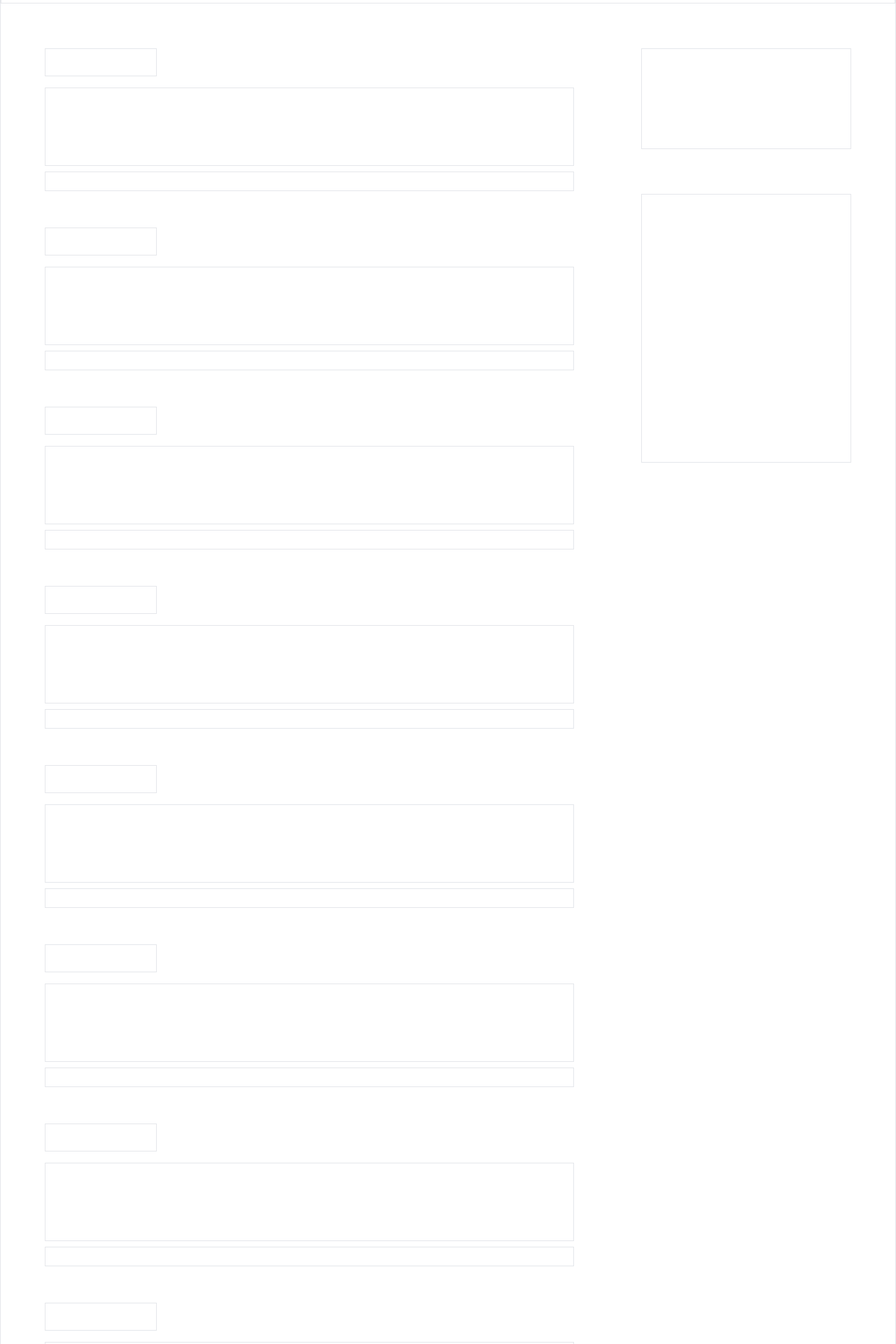
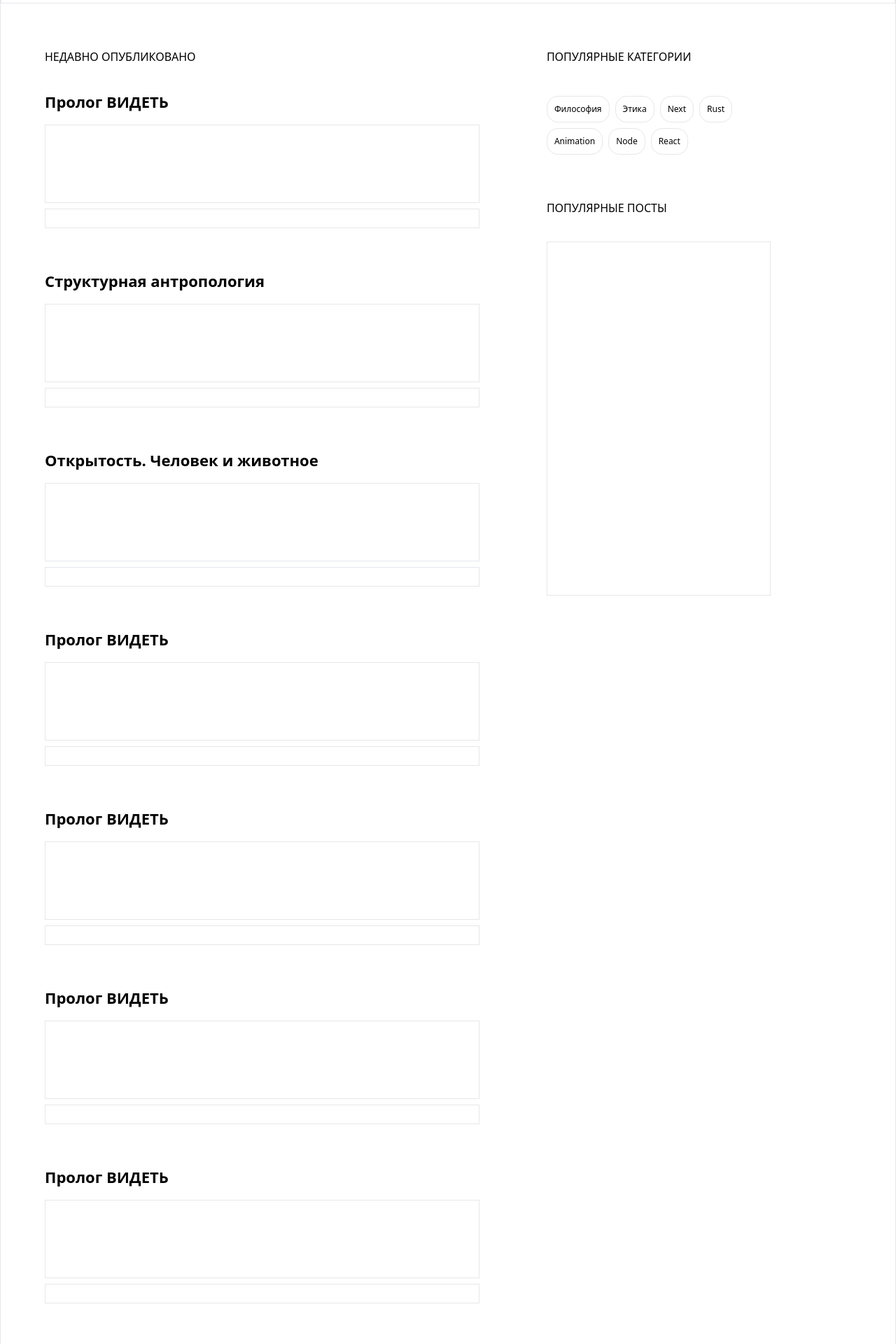
Before and after one commit to MiCkEyZzZ/mfz, a Next.js app: page / in a window 1280 px wide. Shown: the part 380-2300 px from the top of the page at 70% size. Built offline with nearby package versions, Linux system fonts and the light colour scheme.

Commit message:
добавил категории

```diff
--- a/app/page.tsx
+++ b/app/page.tsx
@@ -1,3 +1,5 @@
+import Link from 'next/link'
+
 import information from 'lib/information'
 
 export const metadata = {
@@ -18,191 +20,238 @@ export default function HomePage() {
     <section className='flex flex-col'>
       <div className='grid grid-flow-row-1 md:grid-flow-row-3 md:grid-flow-col md:gap-x-24 gap-y-12 md:gap-y-16 w-full items-start pt-16'>
         <div className='w-full col-span-2 row-span-3'>
+          <h2 className='text-base uppercase mb-9'>Недавно опубликовано</h2>
           <ul className='flex flex-col w-full'>
             <li className='w-full h-52'>
               <article className='text-black'>
-                <a href='#' className='flex flex-col'>
-                  <h3 className='w-40 h-10 border'></h3>
+                <Link href='#' className='flex flex-col'>
+                  <h3 className='text-md font-bold'>Пролог ВИДЕТЬ</h3>
                   <p className='w-full h-28 mt-4 border'></p>
                   <div className='w-full h-7 mt-2 border'></div>
-                </a>
+                </Link>
               </article>
             </li>
             <li className='w-full h-52 mt-12'>
               <article className='text-black'>
-                <a href='#' className='flex flex-col'>
-                  <h3 className='w-40 h-10 border'></h3>
+                <Link href='#' className='flex flex-col'>
+                  <h3 className='text-md font-bold'>
+                    Структурная антропология
+                  </h3>
                   <p className='w-full h-28 mt-4 border'></p>
                   <div className='w-full h-7 mt-2 border'></div>
-                </a>
+                </Link>
               </article>
             </li>
             <li className='w-full h-52 mt-12'>
               <article className='text-black'>
-                <a href='#' className='flex flex-col'>
-                  <h3 className='w-40 h-10 border'></h3>
+                <Link href='#' className='flex flex-col'>
+                  <h3 className='text-md font-bold'>
+                    Открытость. Человек и животное
+                  </h3>
                   <p className='w-full h-28 mt-4 border'></p>
                   <div className='w-full h-7 mt-2 border'></div>
-                </a>
+                </Link>
               </article>
             </li>
             <li className='w-full h-52 mt-12'>
               <article className='text-black'>
-                <a href='#' className='flex flex-col'>
-                  <h3 className='w-40 h-10 border'></h3>
+                <Link href='#' className='flex flex-col'>
+                  <h3 className='text-md font-bold'>Пролог ВИДЕТЬ</h3>
                   <p className='w-full h-28 mt-4 border'></p>
                   <div className='w-full h-7 mt-2 border'></div>
-                </a>
+                </Link>
               </article>
             </li>
             <li className='w-full h-52 mt-12'>
               <article className='text-black'>
-                <a href='#' className='flex flex-col'>
-                  <h3 className='w-40 h-10 border'></h3>
+                <Link href='#' className='flex flex-col'>
+                  <h3 className='text-md font-bold'>Пролог ВИДЕТЬ</h3>
                   <p className='w-full h-28 mt-4 border'></p>
                   <div className='w-full h-7 mt-2 border'></div>
-                </a>
+                </Link>
               </article>
             </li>
             <li className='w-full h-52 mt-12'>
               <article className='text-black'>
-                <a href='#' className='flex flex-col'>
-                  <h3 className='w-40 h-10 border'></h3>
+                <Link href='#' className='flex flex-col'>
+                  <h3 className='text-md font-bold'>Пролог ВИДЕТЬ</h3>
                   <p className='w-full h-28 mt-4 border'></p>
                   <div className='w-full h-7 mt-2 border'></div>
-                </a>
+                </Link>
               </article>
             </li>
             <li className='w-full h-52 mt-12'>
               <article className='text-black'>
-                <a href='#' className='flex flex-col'>
-                  <h3 className='w-40 h-10 border'></h3>
+                <Link href='#' className='flex flex-col'>
+                  <h3 className='text-md font-bold'>Пролог ВИДЕТЬ</h3>
                   <p className='w-full h-28 mt-4 border'></p>
                   <div className='w-full h-7 mt-2 border'></div>
-                </a>
+                </Link>
               </article>
             </li>
             <li className='w-full h-52 mt-12'>
               <article className='text-black'>
-                <a href='#' className='flex flex-col'>
-                  <h3 className='w-40 h-10 border'></h3>
+                <Link href='#' className='flex flex-col'>
+                  <h3 className='text-md font-bold'>Пролог ВИДЕТЬ</h3>
                   <p className='w-full h-28 mt-4 border'></p>
                   <div className='w-full h-7 mt-2 border'></div>
-                </a>
+                </Link>
               </article>
             </li>
             <li className='w-full h-52 mt-12'>
               <article className='text-black'>
-                <a href='#' className='flex flex-col'>
-                  <h3 className='w-40 h-10 border'></h3>
+                <Link href='#' className='flex flex-col'>
+                  <h3 className='text-md font-bold'>Пролог ВИДЕТЬ</h3>
                   <p className='w-full h-28 mt-4 border'></p>
                   <div className='w-full h-7 mt-2 border'></div>
-                </a>
+                </Link>
               </article>
             </li>
             <li className='w-full h-52 mt-12'>
               <article className='text-black'>
-                <a href='#' className='flex flex-col'>
-                  <h3 className='w-40 h-10 border'></h3>
+                <Link href='#' className='flex flex-col'>
+                  <h3 className='text-md font-bold'>Пролог ВИДЕТЬ</h3>
                   <p className='w-full h-28 mt-4 border'></p>
                   <div className='w-full h-7 mt-2 border'></div>
-                </a>
+                </Link>
               </article>
             </li>
             <li className='w-full h-52 mt-12'>
               <article className='text-black'>
-                <a href='#' className='flex flex-col'>
-                  <h3 className='w-40 h-10 border'></h3>
+                <Link href='#' className='flex flex-col'>
+                  <h3 className='text-md font-bold'>Пролог ВИДЕТЬ</h3>
                   <p className='w-full h-28 mt-4 border'></p>
                   <div className='w-full h-7 mt-2 border'></div>
-                </a>
+                </Link>
               </article>
             </li>
             <li className='w-full h-52 mt-12'>
               <article className='text-black'>
-                <a href='#' className='flex flex-col'>
-                  <h3 className='w-40 h-10 border'></h3>
+                <Link href='#' className='flex flex-col'>
+                  <h3 className='text-md font-bold'>Пролог ВИДЕТЬ</h3>
                   <p className='w-full h-28 mt-4 border'></p>
                   <div className='w-full h-7 mt-2 border'></div>
-                </a>
+                </Link>
               </article>
             </li>
             <li className='w-full h-52 mt-12'>
               <article className='text-black'>
-                <a href='#' className='flex flex-col'>
-                  <h3 className='w-40 h-10 border'></h3>
+                <Link href='#' className='flex flex-col'>
+                  <h3 className='text-md font-bold'>Пролог ВИДЕТЬ</h3>
                   <p className='w-full h-28 mt-4 border'></p>
                   <div className='w-full h-7 mt-2 border'></div>
-                </a>
+                </Link>
               </article>
             </li>
             <li className='w-full h-52 mt-12'>
               <article className='text-black'>
-                <a href='#' className='flex flex-col'>
-                  <h3 className='w-40 h-10 border'></h3>
+                <Link href='#' className='flex flex-col'>
+                  <h3 className='text-md font-bold'>Пролог ВИДЕТЬ</h3>
                   <p className='w-full h-28 mt-4 border'></p>
                   <div className='w-full h-7 mt-2 border'></div>
-                </a>
+                </Link>
               </article>
             </li>
             <li className='w-full h-52 mt-12'>
               <article className='text-black'>
-                <a href='#' className='flex flex-col'>
-                  <h3 className='w-40 h-10 border'></h3>
+                <Link href='#' className='flex flex-col'>
+                  <h3 className='text-md font-bold'>Пролог ВИДЕТЬ</h3>
                   <p className='w-full h-28 mt-4 border'></p>
                   <div className='w-full h-7 mt-2 border'></div>
-                </a>
+                </Link>
               </article>
             </li>
             <li className='w-full h-52 mt-12'>
               <article className='text-black'>
-                <a href='#' className='flex flex-col'>
-                  <h3 className='w-40 h-10 border'></h3>
+                <Link href='#' className='flex flex-col'>
+                  <h3 className='text-md font-bold'>Пролог ВИДЕТЬ</h3>
                   <p className='w-full h-28 mt-4 border'></p>
                   <div className='w-full h-7 mt-2 border'></div>
-                </a>
+                </Link>
               </article>
             </li>
             <li className='w-full h-52 mt-12'>
               <article className='text-black'>
-                <a href='#' className='flex flex-col'>
-                  <h3 className='w-40 h-10 border'></h3>
+                <Link href='#' className='flex flex-col'>
+                  <h3 className='text-md font-bold'>Пролог ВИДЕТЬ</h3>
                   <p className='w-full h-28 mt-4 border'></p>
                   <div className='w-full h-7 mt-2 border'></div>
-                </a>
+                </Link>
               </article>
             </li>
             <li className='w-full h-52 mt-12'>
               <article className='text-black'>
-                <a href='#' className='flex flex-col'>
-                  <h3 className='w-40 h-10 border'></h3>
+                <Link href='#' className='flex flex-col'>
+                  <h3 className='text-md font-bold'>Пролог ВИДЕТЬ</h3>
                   <p className='w-full h-28 mt-4 border'></p>
                   <div className='w-full h-7 mt-2 border'></div>
-                </a>
+                </Link>
               </article>
             </li>
             <li className='w-full h-52 mt-12'>
               <article className='text-black'>
-                <a href='#' className='flex flex-col'>
-                  <h3 className='w-40 h-10 border'></h3>
+                <Link href='#' className='flex flex-col'>
+                  <h3 className='text-md font-bold'>Пролог ВИДЕТЬ</h3>
                   <p className='w-full h-28 mt-4 border'></p>
                   <div className='w-full h-7 mt-2 border'></div>
-                </a>
+                </Link>
               </article>
             </li>
             <li className='w-full h-52 mt-12'>
               <article className='text-black'>
-                <a href='#' className='flex flex-col'>
-                  <h3 className='w-40 h-10 border'></h3>
+                <Link href='#' className='flex flex-col'>
+                  <h3 className='text-md font-bold'>Пролог ВИДЕТЬ</h3>
                   <p className='w-full h-28 mt-4 border'></p>
                   <div className='w-full h-7 mt-2 border'></div>
-                </a>
+                </Link>
               </article>
             </li>
           </ul>
         </div>
-        <div className='w-full h-36 col-span-2 md:col-span-1 border'></div>
-        <div className='md:sticky w-full h-96 row-span-1 md:row-span-1 col-span-2 md:col-span-1 border'></div>
+        <div className='w-full col-span-2 md:col-span-1'>
+          <h2 className='text-base uppercase mb-9'>Популярные категории</h2>
+          <ul className='flex flex-wrap w-full max-w-xs'>
+            <li className='flex flex-col mt-2 mr-2 border rounded-2xl'>
+              <Link href='#' className='text-xs px-2.5 py-2.5'>
+                Философия
+              </Link>
+            </li>
+            <li className='flex flex-col mt-2 mr-2 border rounded-2xl'>
+              <Link href='#' className='text-xs px-2.5 py-2.5'>
+                Этика
+              </Link>
+            </li>
+            <li className='flex flex-col mt-2 mr-2 border rounded-2xl'>
+              <Link href='#' className='text-xs px-2.5 py-2.5'>
+                Next
+              </Link>
+            </li>
+            <li className='flex flex-col mt-2 mr-2 border rounded-2xl'>
+              <Link href='#' className='text-xs px-2.5 py-2.5'>
+                Rust
+              </Link>
+            </li>
+            <li className='flex flex-col mt-2 mr-2 border rounded-2xl'>
+              <Link href='#' className='text-xs px-2.5 py-2.5'>
+                Animation
+              </Link>
+            </li>
+            <li className='flex flex-col mt-2 mr-2 border rounded-2xl'>
+              <Link href='#' className='text-xs px-2.5 py-2.5'>
+                Node
+              </Link>
+            </li>
+            <li className='flex flex-col mt-2 mr-2 border rounded-2xl'>
+              <Link href='#' className='text-xs px-2.5 py-2.5'>
+                React
+              </Link>
+            </li>
+          </ul>
+        </div>
+        <div className='md:sticky w-full row-span-1 md:row-span-1 col-span-2 md:col-span-1'>
+          <h2 className='text-base uppercase mb-9'>Популярные посты</h2>
+          <ul className='flex flex-wrap w-full max-w-xs h-506 border'></ul>
+        </div>
       </div>
     </section>
   )
--- a/tailwind.config.js
+++ b/tailwind.config.js
@@ -9,6 +9,10 @@ module.exports = {
     extend: {
       height: {
         423: '423px',
+        506: '506px',
+      },
+      fontSize: {
+        md: '22px',
       },
     },
   },
```
